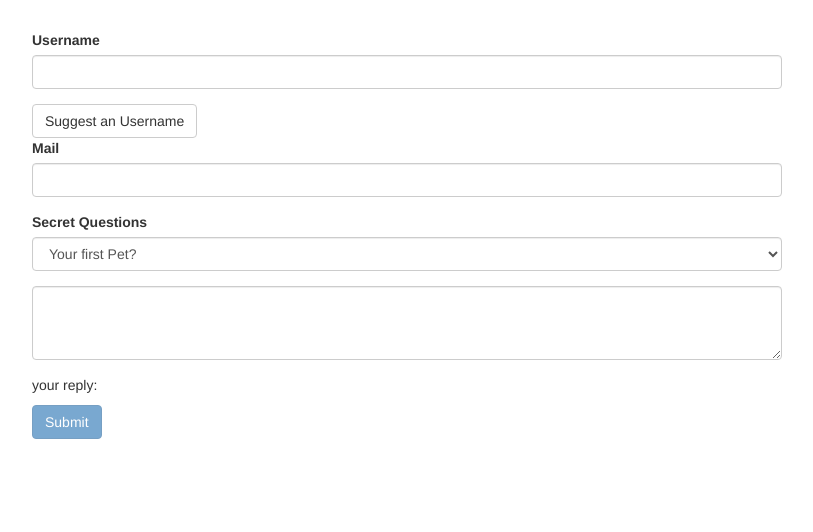
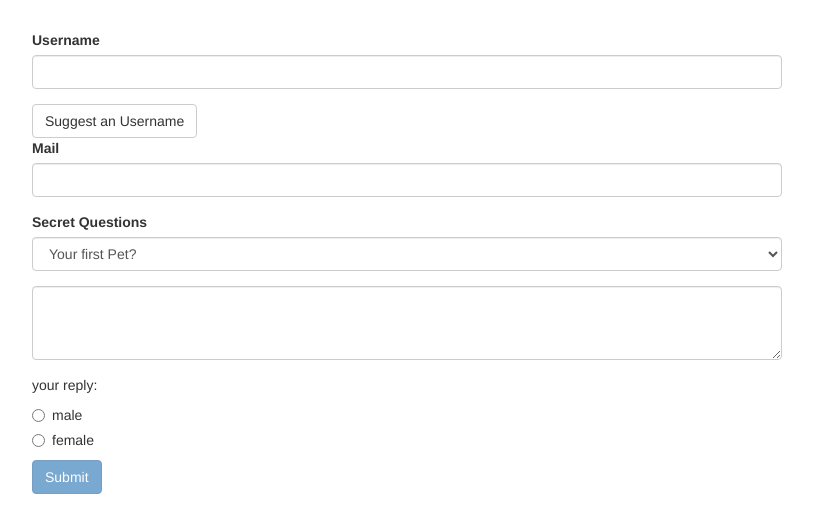
Before and after one commit to saittosun/forms-maxi-angular, an Angular app: page / in a window 1280 px wide. Shown: the top 532 px of the page, without its empty margins (233-1046 px from the left). Built offline with nearby package versions, Linux system fonts and the light colour scheme.

Commit message:
handling radio buttons

```diff
--- a/src/app/app.component.html
+++ b/src/app/app.component.html
@@ -62,6 +62,18 @@
           </textarea>
         </div>
         <p>your reply: {{answer}}</p>
+        <div class="radio" *ngFor="let gender of genders">
+          <label>
+            <!-- I will give it a name of gender because in a radio button, I can only select one of them in a group, so the name should be gender for whichever button is selected and I will place ngModel on it to make it a control and I will prepopulate or I set the value of this button equal to gender, so this variable of my ngFor loop. -->
+            <input
+              type="radio"
+              name="gender"
+              ngModel
+              required
+              [value]="gender">
+              {{gender}}
+          </label>
+        </div>
         <button
           class="btn btn-primary"
           type="submit"
--- a/src/app/app.component.ts
+++ b/src/app/app.component.ts
@@ -10,6 +10,7 @@ export class AppComponent {
   @ViewChild('f', {static: false}) signupForm: NgForm;
   defaultQuestion = 'pet';
   answer = '';
+  genders = ['male', 'female'];
 
   suggestUserName() {
     const suggestedName = 'Superuser';
```
